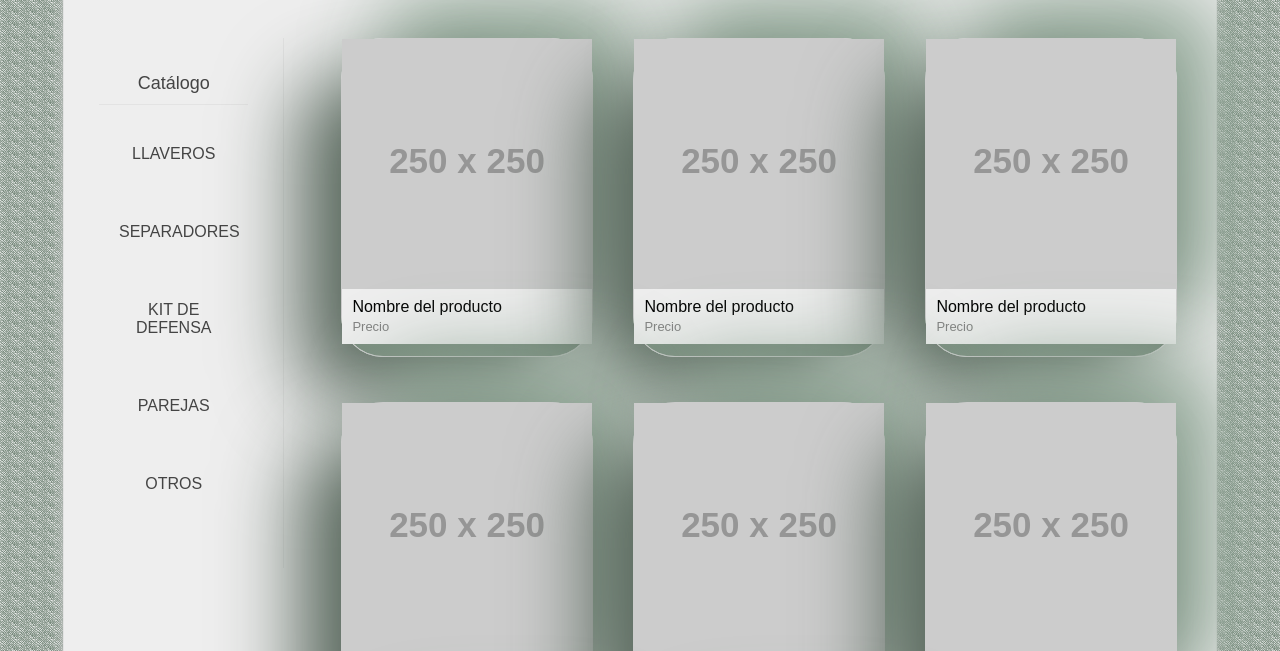
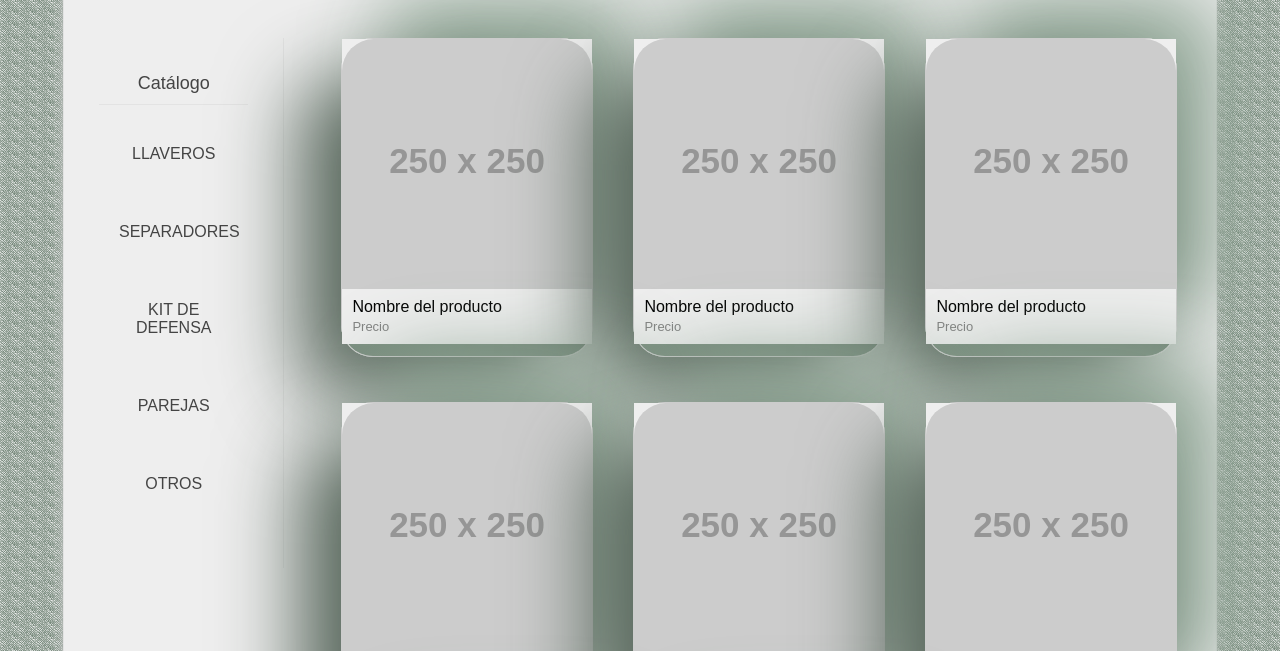
Before and after one commit to JesusRMZ03/Xanadu, a plain HTML site: page index.html in a window 1280 px wide. Shown: the part 146-797 px from the top of the page. Drawn offline with Linux system fonts and the light colour scheme; placeholder pictures from the web are drawn by us.

Commit message:
Agregando diseno

```diff
--- a/styles.css
+++ b/styles.css
@@ -110,9 +110,15 @@
     border: 1px solid #ccc;
     transition: all 300ms;
 
-    border-radius: 42px;
+    border-radius: 32px;
     background: linear-gradient(225deg, #68796c, #7b8f80);
     box-shadow: -41px 41px 82px #57665b, 41px -41px 82px #8fa695;
+}
+
+.procont img{
+    border-top-right-radius: 32px;
+    border-top-left-radius: 32px;
+
 }
 
 .projectp:hover {
```
